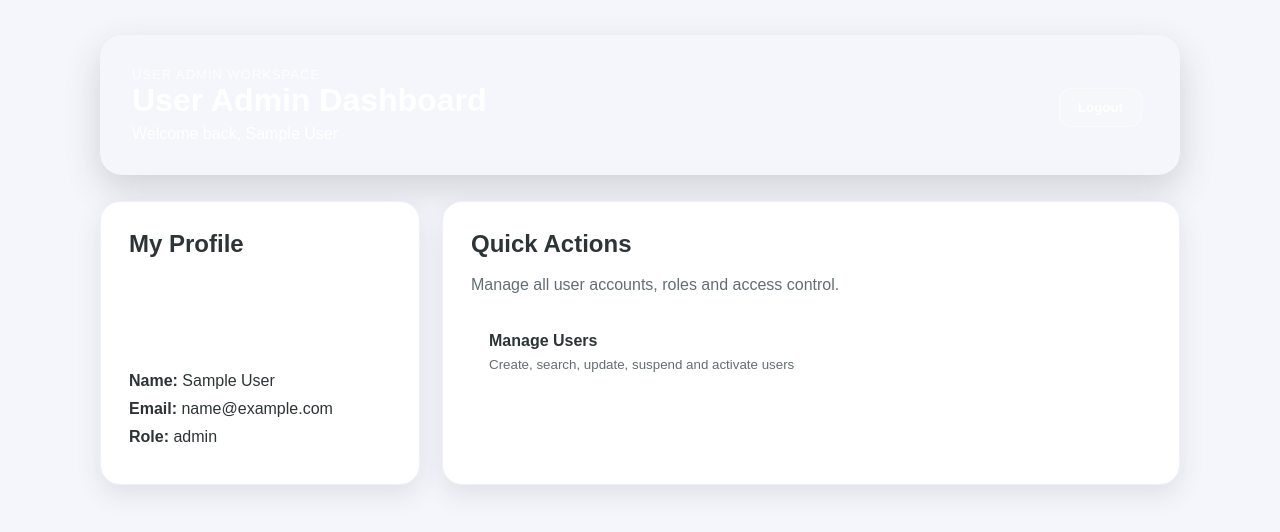
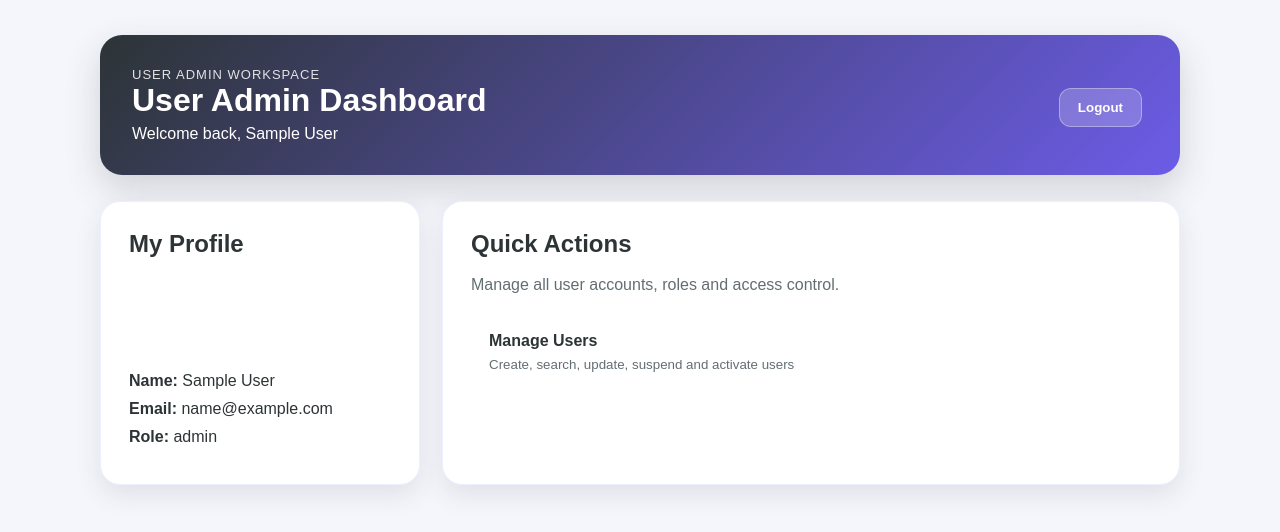
Before and after one commit to xkyliexx77/SIM2026Q2_MOONN, a website: page public/dashboard.html in a window 1280 px wide. Drawn offline with Linux system fonts and the light colour scheme; sample sign-in values are in the browser's storage.

Commit message:
amend files

```diff
--- a/public/css/styles.css
+++ b/public/css/styles.css
@@ -13,7 +13,7 @@
 body {
   font-family: Arial, sans-serif;
   background: #eef2f7;   /* soft grey background */
-  color: #2f3640;
+  color: white;
   margin: 0;
   padding: 0;
 }
@@ -408,7 +408,7 @@ hr {
 
 /* HEADER / BANNER */
 .dashboard-role-banner {
-  color: white;
+  background: linear-gradient(135deg, #2d3436, #6c5ce7);
   padding: 32px;
   border-radius: 22px;
   display: flex;
```
